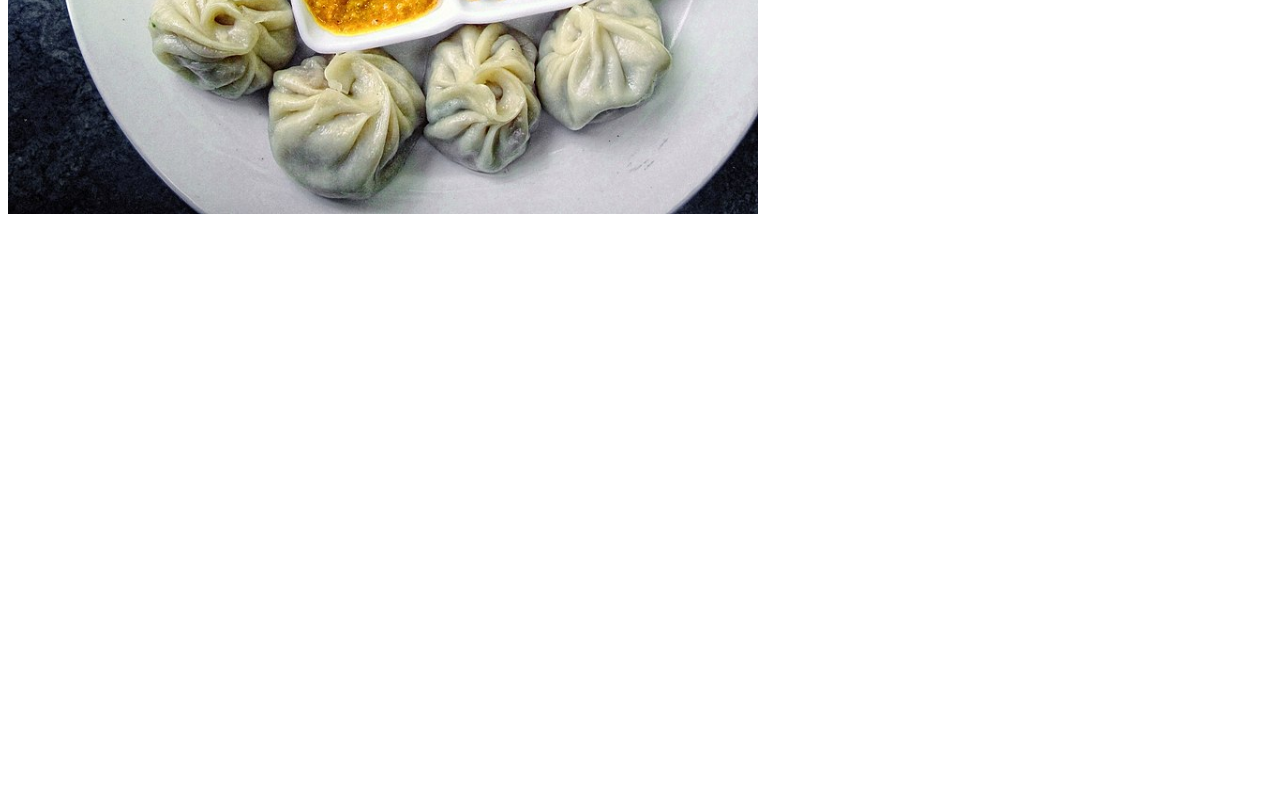
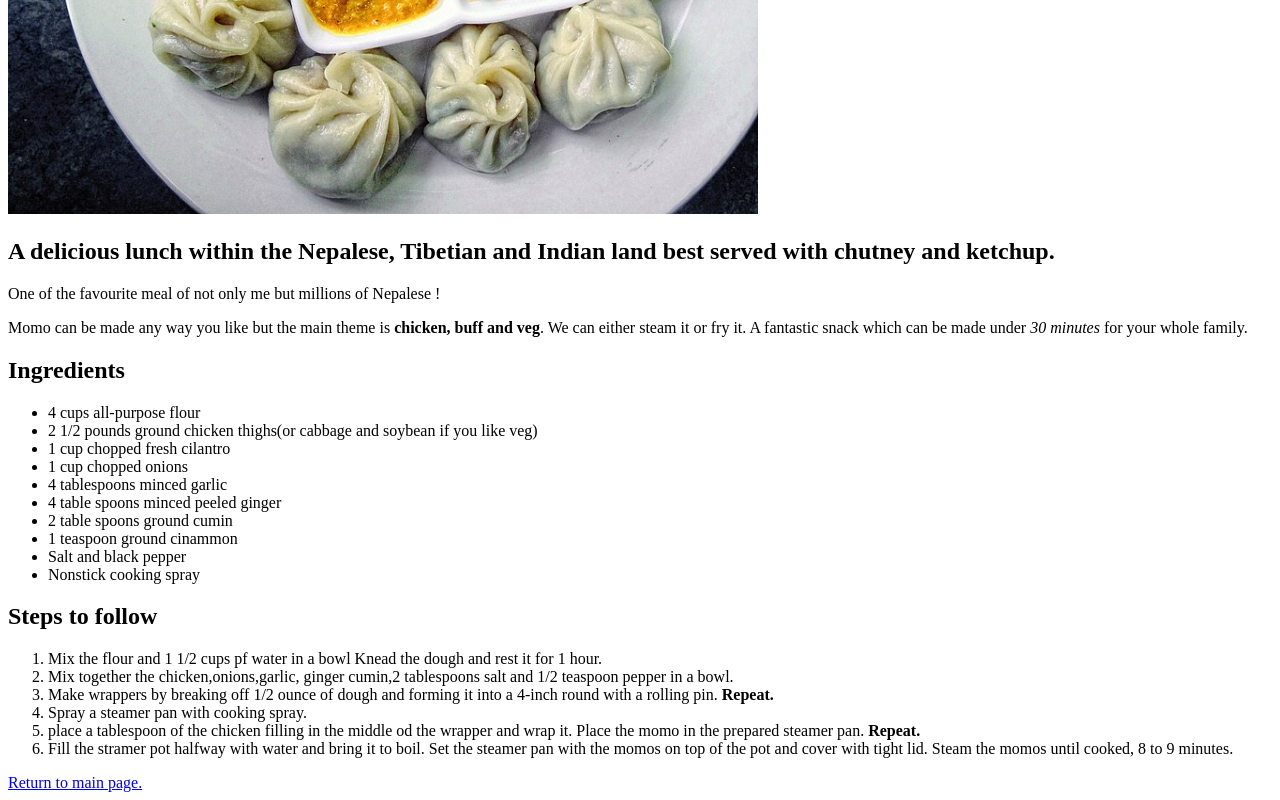
Before and after one commit to Ankit141414/odin-recipes, a plain HTML site: page recipes/momo.html in a window 1280 px wide. Shown: the part 416-1216 px from the top of the page. Before the commit the page ends 800 px from the top, so only its background shows below. Drawn offline with Linux system fonts and the light colour scheme.

Commit message:
Add paragraphs and list within the code
Addition of paragraph under the image summerizing a little about the recipe
using the <p> tag and highlighting important stuff and creating an
unordered list of ingredients using <ul> tag ans steps for recipe in
ordered list using <ol> tag.

```diff
--- a/recipes/momo.html
+++ b/recipes/momo.html
@@ -9,6 +9,49 @@
 <body>
     <h1> Momo Recipes!</h1>
     <img src="../images/momo.jpg" width="750" height="550" alt="An image of white and round momos with chutney and ketchup">
-
+<h2>A delicious lunch within the Nepalese, Tibetian and Indian land best served with chutney and ketchup. </h2>
+<p>
+ One of the favourite meal of not only me but millions of Nepalese !
+</p>
+<p>
+Momo can be made any way you like but the main theme is <strong>chicken, buff and veg</strong>. We can either steam it or fry it.
+A fantastic snack which can be made under <em>30 minutes</em> for your whole family.
+</p>
+<p>
+    <h2>Ingredients</h2>
+    <ul>
+        <li>4 cups all-purpose flour</li>
+        <li>        2 1/2 pounds ground chicken thighs(or cabbage and soybean if you like veg)
+        </li>
+        <li>1 cup chopped fresh cilantro</li>
+        <li>1 cup chopped onions</li>
+        <li>4 tablespoons minced garlic</li>
+        <li>4 table spoons minced peeled ginger</li>
+        <li>2 table spoons ground cumin</li>
+        <li>1 teaspoon ground cinammon</li>
+        <li>Salt and black pepper</li>
+        <li>Nonstick cooking spray</li>
+    </ul>
+</p>
+<p>
+    <h2> Steps to follow </h2>
+<ol>
+    <li> Mix the flour and 1 1/2 cups pf water in a bowl Knead the dough and rest
+        it for 1 hour. </li>
+<li>Mix together the chicken,onions,garlic, ginger cumin,2 tablespoons salt
+    and 1/2 teaspoon pepper in a bowl.
+</li>
+<li> Make wrappers by breaking off 1/2 ounce of dough and forming it into a 4-inch round
+    with a rolling pin. <strong>Repeat.</strong>
+</li>
+<li>Spray a steamer pan with cooking spray.</li>
+<li> place a tablespoon of the chicken filling in the middle od the wrapper and wrap it.
+    Place the momo in the prepared steamer pan.<strong> Repeat.</strong> </li>
+    <li>Fill the stramer pot halfway with water and bring it to boil. Set the steamer pan with the momos on top of
+        the pot and cover with tight lid. Steam the momos until cooked, 8 to 9 minutes.
+    </li>
+</ol>
+</p>
+<a href="../index.html">Return to main page.</a>
 </body>
 </html>
```
